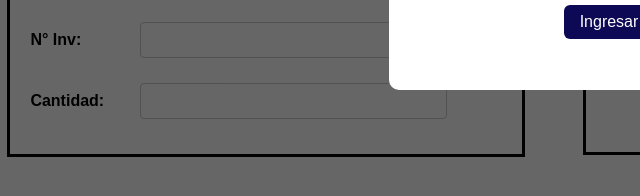
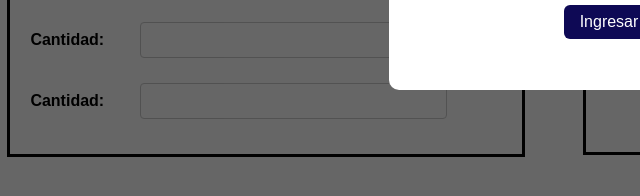
Before and after one commit to escuelasecundaria11biblio-lang/BIBLIO_DIGITAL_SECUNDARIA_11, a plain HTML site: page retiros.html in a window 1280 px wide. Shown: the part 442-638 px from the top of the page, 31-671 px from the left. Drawn offline with Linux system fonts and the light colour scheme; no server answers.

Commit message:
Update retiros.html

```diff
--- a/retiros.html
+++ b/retiros.html
@@ -264,7 +264,7 @@
             <div class="campo"><span>Título:</span><input type="text" id="libroTitulo" /></div>
             <div class="campo"><span>Autor:</span><input type="text" id="libroAutor" /></div>
             <div class="campo"><span>Editorial:</span><input type="text" id="libroEditorial" /></div>
-            <div class="campo"><span>N° Inv:</span><input type="text" id="libroInventario" /></div>
+            <div class="campo"><span>Cantidad:</span><input type="text" id="libroInventario" /></div>
             <div class="campo"><span>Cantidad:</span><input type="text" id="libroCantidad" /></div>
         </div>
     </div>
```
